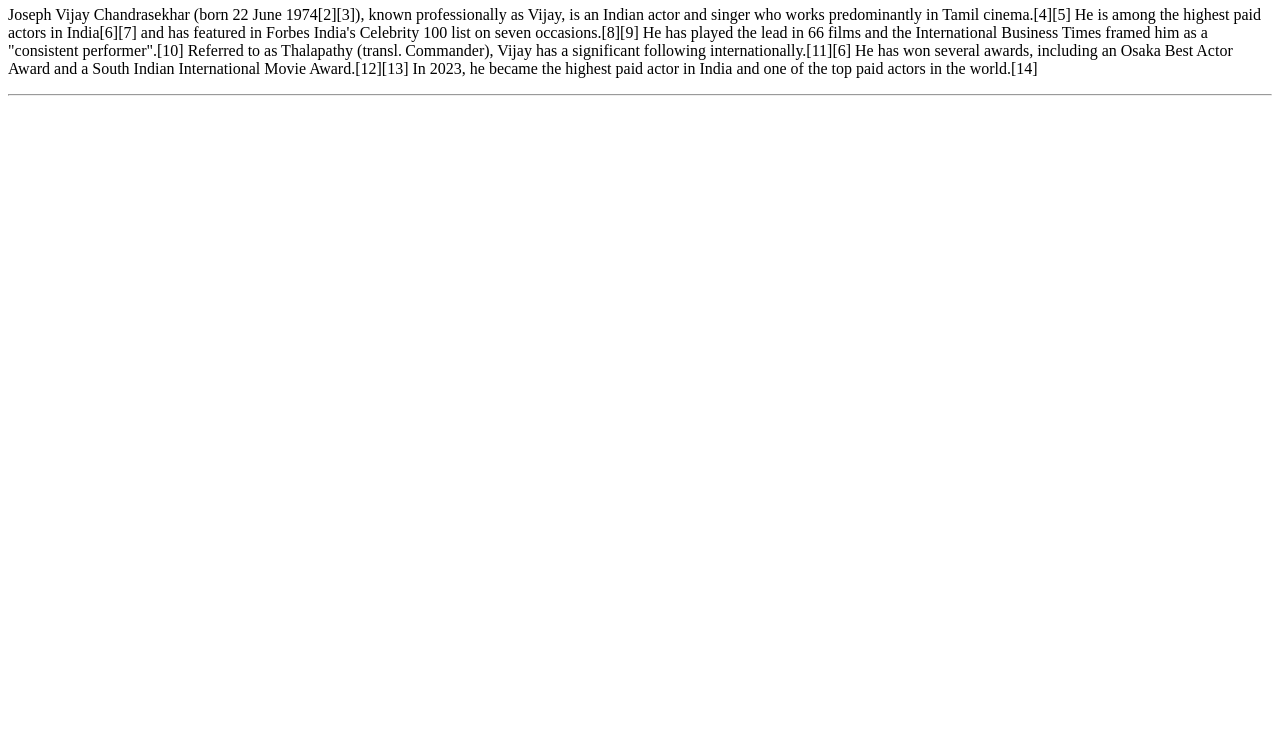
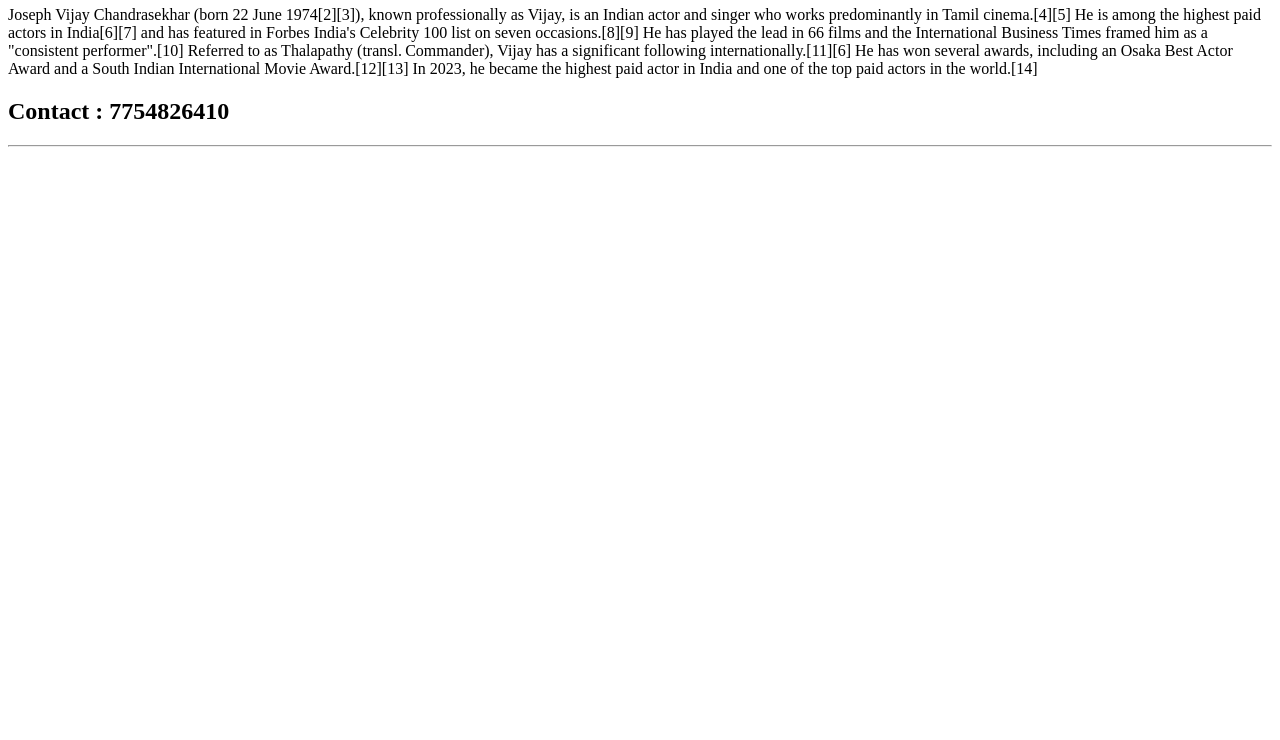
Before and after one commit to mohamedkani12/html, a plain HTML site: page index.html in a window 1280 px wide. Shown: the part 60-800 px from the top of the page. Drawn offline with Linux system fonts and the light colour scheme.

Commit message:
Contact added

```diff
--- a/index.html
+++ b/index.html
@@ -4,4 +4,5 @@
 <p>
     Joseph Vijay Chandrasekhar (born 22 June 1974[2][3]), known professionally as Vijay, is an Indian actor and singer who works predominantly in Tamil cinema.[4][5] He is among the highest paid actors in India[6][7] and has featured in Forbes India's Celebrity 100 list on seven occasions.[8][9] He has played the lead in 66 films and the International Business Times framed him as a "consistent performer".[10] Referred to as Thalapathy (transl. Commander), Vijay has a significant following internationally.[11][6] He has won several awards, including an Osaka Best Actor Award and a South Indian International Movie Award.[12][13] In 2023, he became the highest paid actor in India and one of the top paid actors in the world.[14]
 </p>
+<h2>Contact : 7754826410</h2>
 <hr>
```
